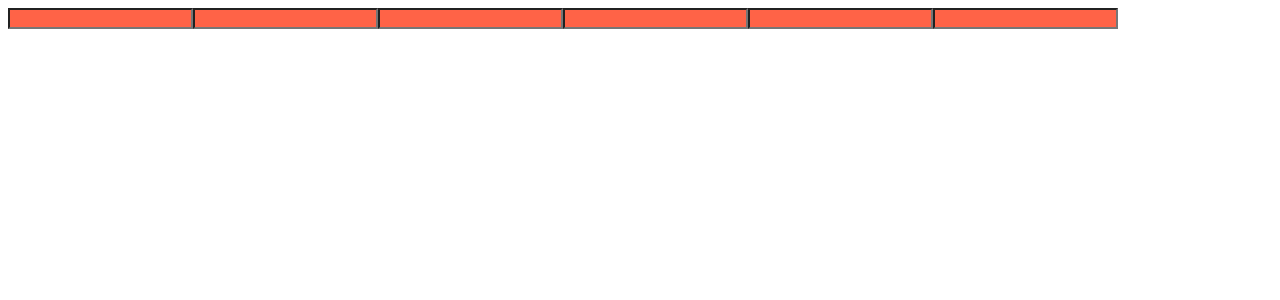
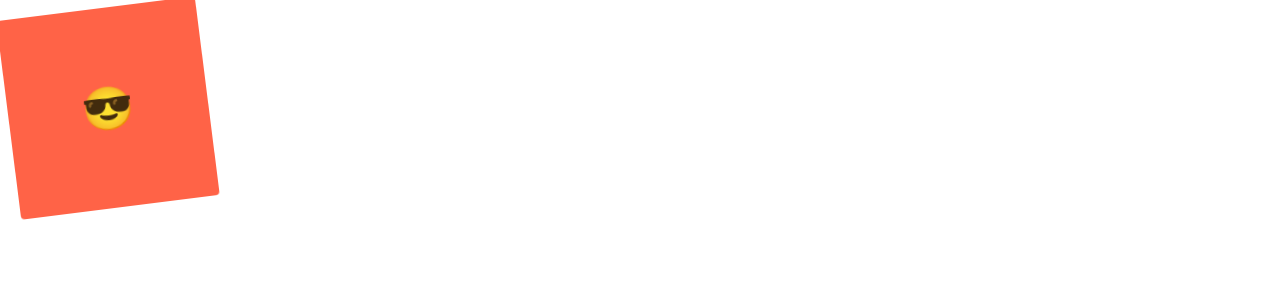
Before and after one commit to jonghwa3471/react-masterclass, a React (Create React App) app: page / in a window 1280 px wide. Shown: the top 300 px of the page. Built offline with nearby package versions, Linux system fonts and the light colour scheme.

Commit message:
#2.4 Animations and Pseudo Selectors

```diff
--- a/src/App.js
+++ b/src/App.js
@@ -1,23 +1,49 @@
-import styled from "styled-components";
+import styled, { keyframes } from "styled-components";
 
-const Father = styled.div`
+const Wrapper = styled.div`
   display: flex;
 `;
 
-const Input = styled.input.attrs({ required: true, minLength: 20 })`
+const animation = keyframes`
+  0% {
+    transform: rotate(0deg);
+    border-radius: 0px;
+  }
+  50% {
+    border-radius: 100px;
+  }
+  100% {
+    transform: rotate(360deg);
+    border-radius: 0px;
+  }
+`;
+
+const Box = styled.div`
+  width: 200px;
+  height: 200px;
   background-color: tomato;
+  display: flex;
+  justify-content: center;
+  align-items: center;
+  animation: ${animation} 1s linear infinite;
+  span {
+    font-size: 42px;
+    &:hover {
+      font-size: 90px;
+    }
+    &:active {
+      opacity: 0;
+    }
+  }
 `;
 
 function App() {
   return (
-    <Father as={"header"}>
-      <Input />
-      <Input />
-      <Input />
-      <Input />
-      <Input />
-      <Input />
-    </Father>
+    <Wrapper>
+      <Box>
+        <span>😎</span>
+      </Box>
+    </Wrapper>
   );
 }
 
```
